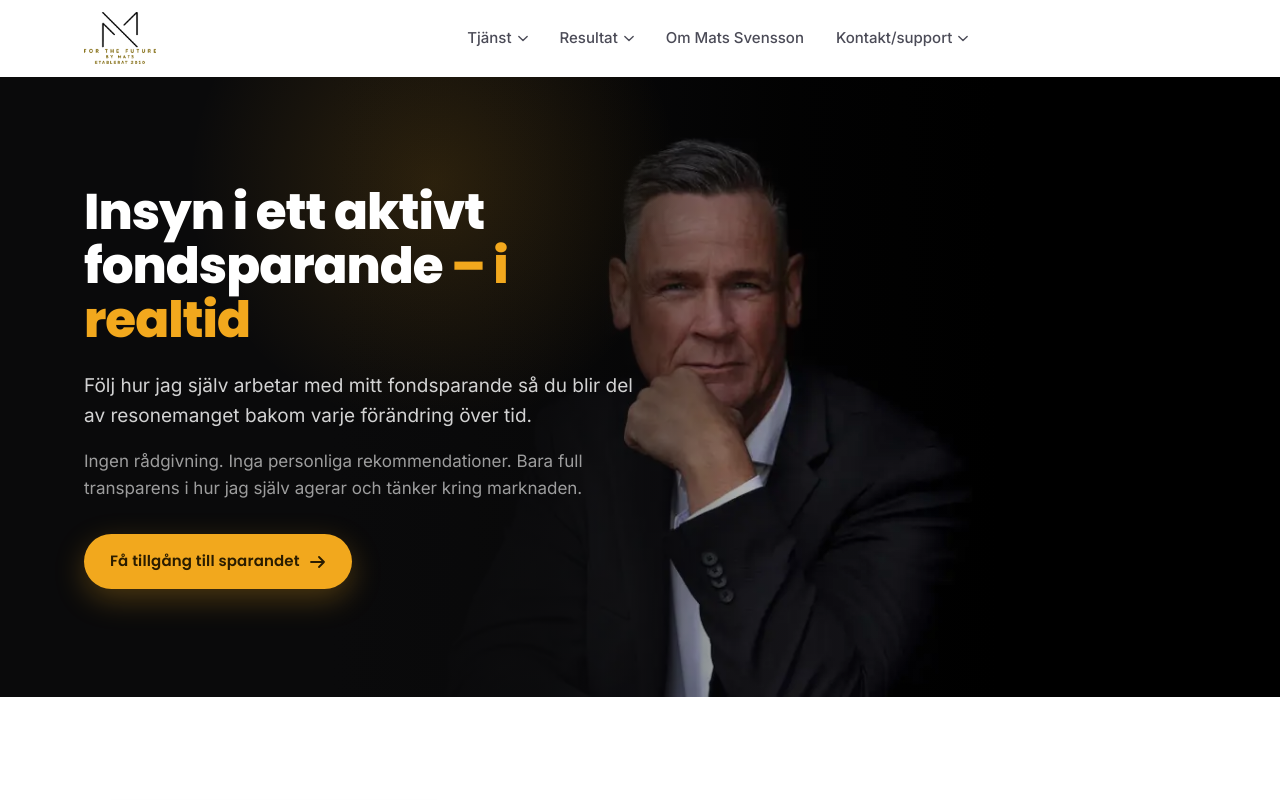
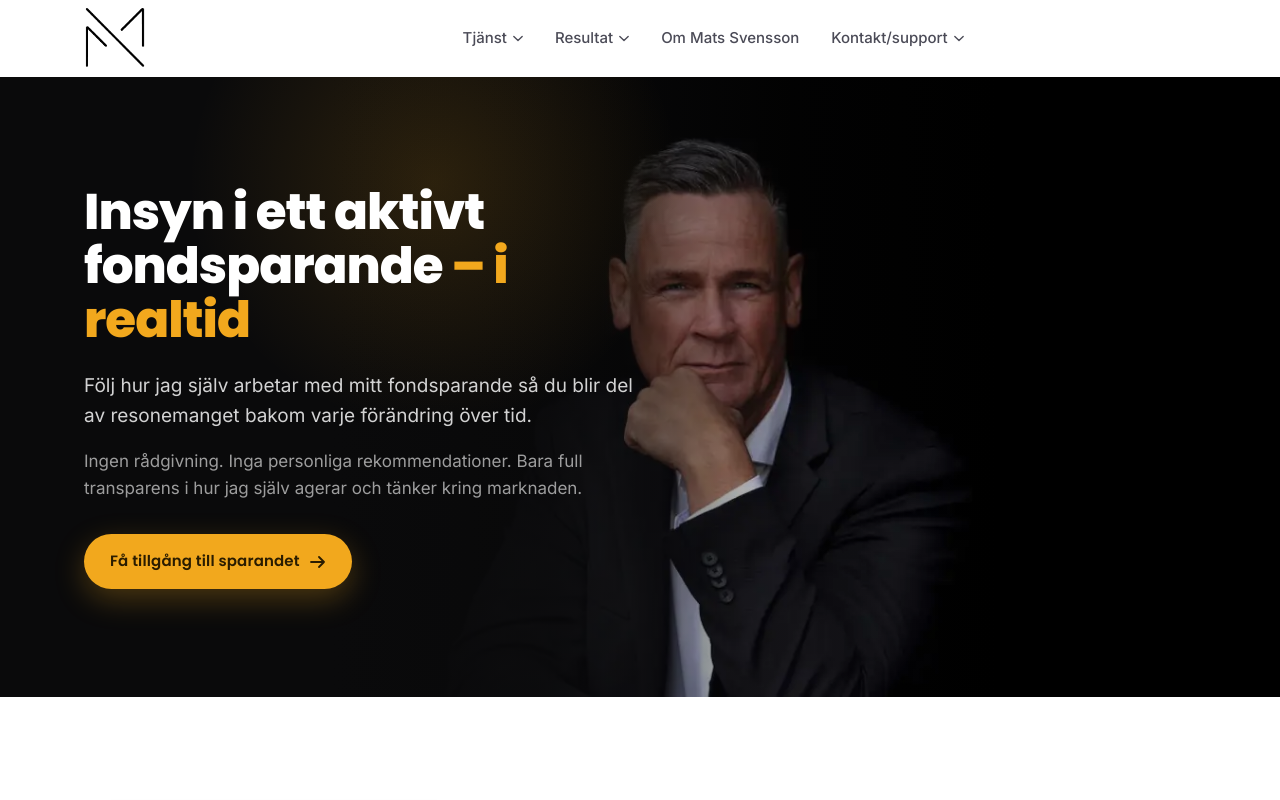
Before and after one commit to isakf999-bot/Mats.ppm, a React (Vite) app: page / in a window 1280 px wide. Shown: the top 800 px of the page. Built offline with nearby package versions, Linux system fonts and the light colour scheme.

Commit message:
Navbar: visa endast M-monogrammet (storre) med hover-lutning, och las dropdown-lankar till en rad

```diff
--- a/src/components/Logo/Logo.css
+++ b/src/components/Logo/Logo.css
@@ -7,6 +7,11 @@
   height: 52px;
   width: auto;
   display: block;
+}
+
+/* Enbart monogram (navbar): renderas större eftersom textdelen är borttagen */
+.logo--mark .logo__img {
+  height: 60px;
 }
 
 /* På mörk bakgrund (footer): färga hela loggan i brand-guld via filterkedja
--- a/src/components/Logo/Logo.tsx
+++ b/src/components/Logo/Logo.tsx
@@ -1,24 +1,28 @@
 import logotype from '../../assets/logotype.png'
+import logotypeMark from '../../assets/logotype-mark.png'
 import './Logo.css'
 
 interface LogoProps {
-  /** 'dark' = för ljus bakgrund (loggan som den är). 'light' = för mörk bakgrund (renderas vit). */
+  /** 'dark' = för ljus bakgrund (loggan som den är). 'light' = för mörk bakgrund (renderas vit/guld). */
   variant?: 'dark' | 'light'
+  /** true = visa endast M-monogrammet (utan textdelen). */
+  markOnly?: boolean
 }
 
 /**
  * Officiell logga (M-monogram + "FOR THE FUTURE BY MATS · ETABLERAT 2010").
- * På mörk bakgrund görs loggan vit via CSS-filter för läsbarhet.
+ * markOnly visar bara monogrammet så det kan renderas större.
+ * På mörk bakgrund görs loggan guld via CSS-filter för läsbarhet.
  */
-export default function Logo({ variant = 'dark' }: LogoProps) {
+export default function Logo({ variant = 'dark', markOnly = false }: LogoProps) {
   return (
-    <span className={`logo logo--${variant}`}>
+    <span className={`logo logo--${variant} ${markOnly ? 'logo--mark' : ''}`}>
       <img
         className="logo__img"
-        src={logotype}
+        src={markOnly ? logotypeMark : logotype}
         alt="For The Future by Mats – etablerat 2010"
-        width={406}
-        height={295}
+        width={markOnly ? 213 : 406}
+        height={markOnly ? 205 : 295}
       />
     </span>
   )
--- a/src/components/Navbar/Navbar.css
+++ b/src/components/Navbar/Navbar.css
@@ -36,10 +36,14 @@
 
 .navbar__brand {
   display: inline-flex;
-  transition: opacity var(--dur) var(--ease);
+  transform-origin: center;
+  transition: transform var(--dur) var(--ease), opacity var(--dur) var(--ease);
 }
 .navbar__brand:hover {
-  opacity: 0.75;
+  transform: rotate(-6deg);
+}
+.navbar__brand:active {
+  transform: rotate(-6deg) scale(0.96);
 }
 
 /* ---- Desktop-nav ---- */
@@ -120,6 +124,7 @@
   font-size: var(--fs-small);
   color: var(--color-body);
   border-radius: var(--radius-sm);
+  white-space: nowrap;
   transition: background var(--dur) var(--ease), color var(--dur) var(--ease);
 }
 
--- a/src/components/Navbar/Navbar.tsx
+++ b/src/components/Navbar/Navbar.tsx
@@ -112,7 +112,7 @@ export default function Navbar() {
       <header className={`navbar ${scrolled ? 'navbar--scrolled' : ''}`}>
         <div className="navbar__inner container">
           <Link to="/" className="navbar__brand" aria-label="Till startsidan">
-            <Logo variant="dark" />
+            <Logo variant="dark" markOnly />
           </Link>
 
           <nav className="navbar__nav" aria-label="Huvudmeny">
```
Also changed, not shown: DesignPictures/logotype-mark.png (added), src/assets/logotype-mark.png (added).
